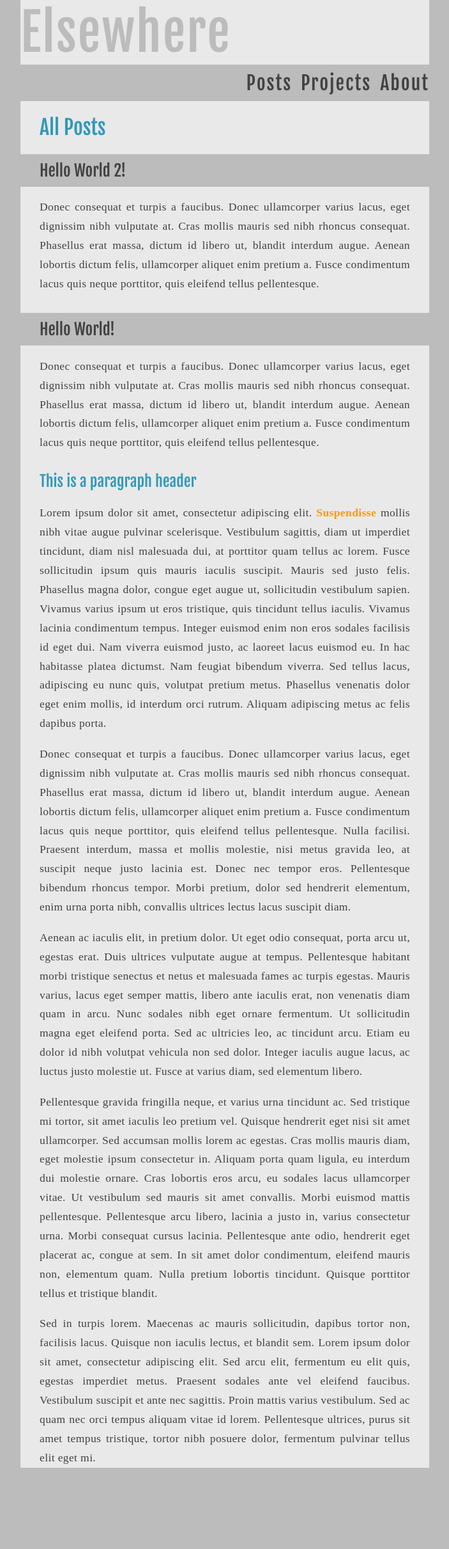
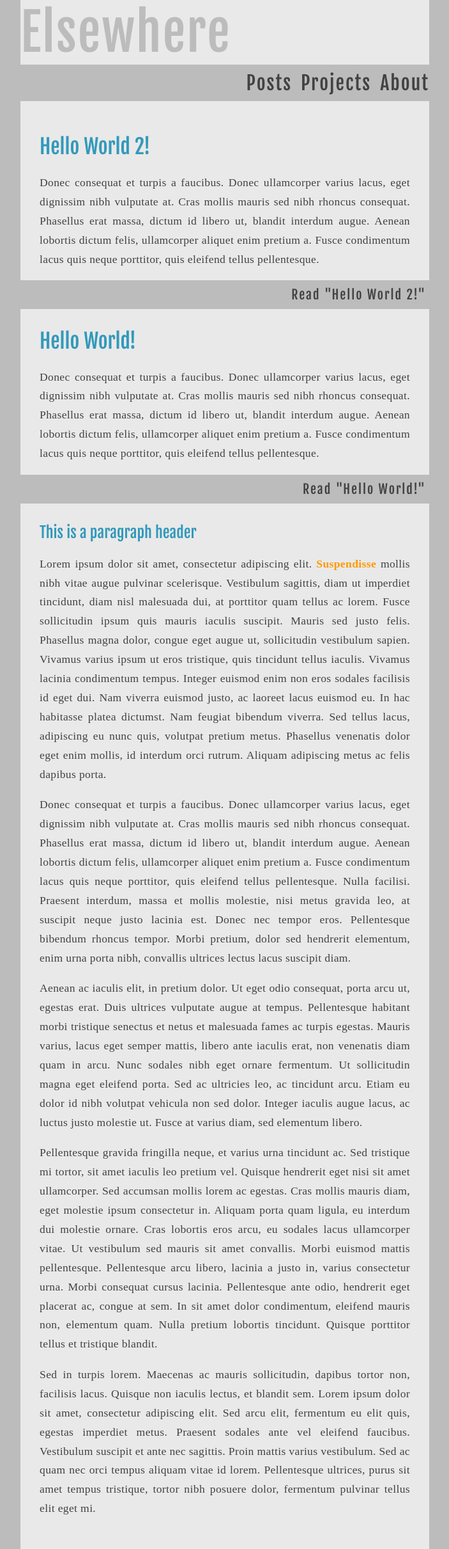
Before and after one commit to ElsewhereGames/elsewheregames.github.io, a Jekyll site: the page backup.html, which Jekyll copies as it is, in a window 1280 px wide. Shown: the whole page at 64% size, without its empty margins (288-991 px from the left). Built offline with Jekyll 4.4.1, drawn with Linux system fonts in a browser that asks for light colours; some web fonts are replaced; Markdown is read by kramdown in place of the engine named in the settings; before the commit the page ends 2294 px from its top, so only the background shows below that.

Commit message:
New layout for posts page.

```diff
--- a/all_posts.html
+++ b/all_posts.html
@@ -10,9 +10,9 @@ title: All Posts
     <ul>
         {% for post in site.posts %}
         <li>
-            <a href="{{ post.url }}">{{ post.title }}</a>
-
+            <h1>{{ post.title }}</h1>
             <p>{{ post.excerpt }}</p>
+            <a href="{{ post.url }}">Read "{{ post.title }}"</a>
         </li>
         {% endfor %}
     </ul>
--- a/backup.html
+++ b/backup.html
@@ -27,21 +27,19 @@
             </div>
 
             <div class="content">
-
-            <h1>All Posts</h1>
-
                 <div class="posts">
-
                 <ul>
 
                     <li>
-                        <a href="/hello-world.html">Hello World 2!</a>
+                        <h1>Hello World 2!</h1>
                         <p>Donec consequat et turpis a faucibus. Donec ullamcorper varius lacus, eget dignissim nibh vulputate at. Cras mollis mauris sed nibh rhoncus consequat. Phasellus erat massa, dictum id libero ut, blandit interdum augue. Aenean lobortis dictum felis, ullamcorper aliquet enim pretium a. Fusce condimentum lacus quis neque porttitor, quis eleifend tellus pellentesque.</p>
+                        <a href="/hello-world.html">Read "Hello World 2!"</a>
                     </li>
 
                     <li>
-                        <a href="/hello-work.html">Hello World!</a>
+                        <h1>Hello World!</h1>
                         <p>Donec consequat et turpis a faucibus. Donec ullamcorper varius lacus, eget dignissim nibh vulputate at. Cras mollis mauris sed nibh rhoncus consequat. Phasellus erat massa, dictum id libero ut, blandit interdum augue. Aenean lobortis dictum felis, ullamcorper aliquet enim pretium a. Fusce condimentum lacus quis neque porttitor, quis eleifend tellus pellentesque.</p>
+                        <a href="/hello-world.html">Read "Hello World!"</a>
                     </li>
 
                 </ul>
--- a/styles/styles.css
+++ b/styles/styles.css
@@ -86,7 +86,7 @@ html, body {
 /* Content */
 
 .body .content {
-    padding:            0px 30px;
+    padding:            30px;
 }
 
 .body .content h1,
@@ -127,6 +127,7 @@ html, body {
 .body .posts  ul {
     list-style-type:    none;
     padding:            0px;
+    margin:             0px;
 }
 
 .body .posts ul li {
@@ -138,12 +139,14 @@ html, body {
     /* Background */
     display:            block;
     background-color:   #bcbcbc;
-    padding:            10px 30px;
+    padding:            10px 5px;
     margin:             0px -30px;
+    text-align:         right;
 
     /* Text */
-    font-size:          25px;
     font-family:        'Fjalla One';
+    font-size:          20px;
+    letter-spacing:     2px;
     color:              #424242;
     font-weight:        normal;
 
```
